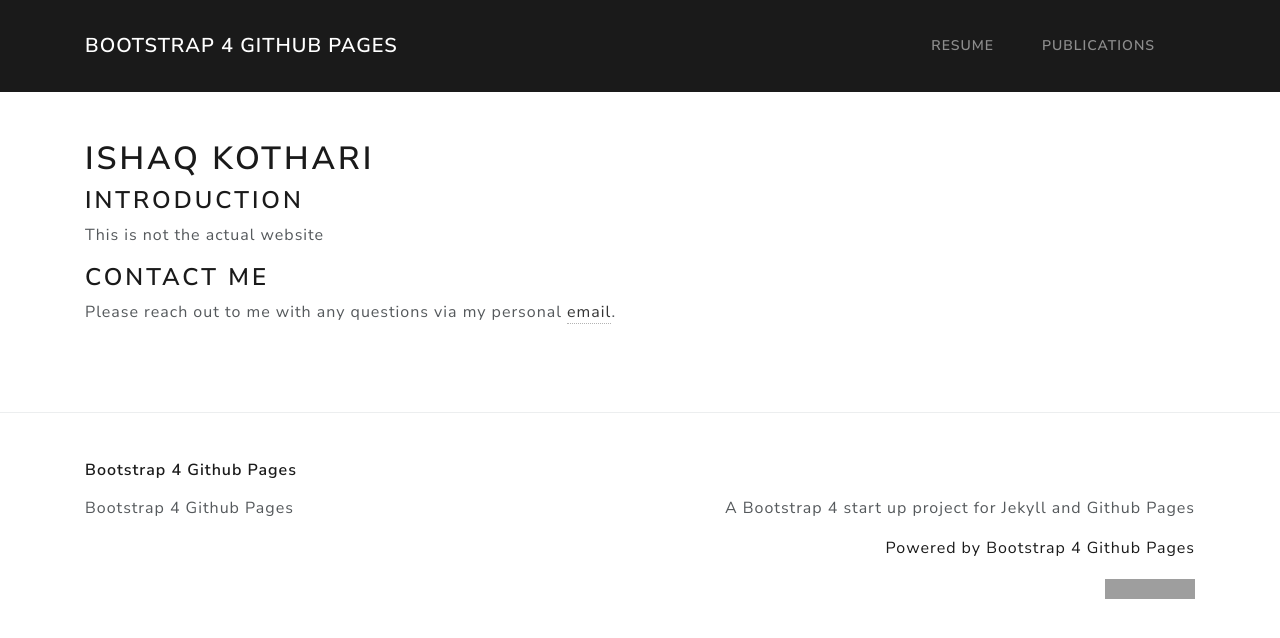
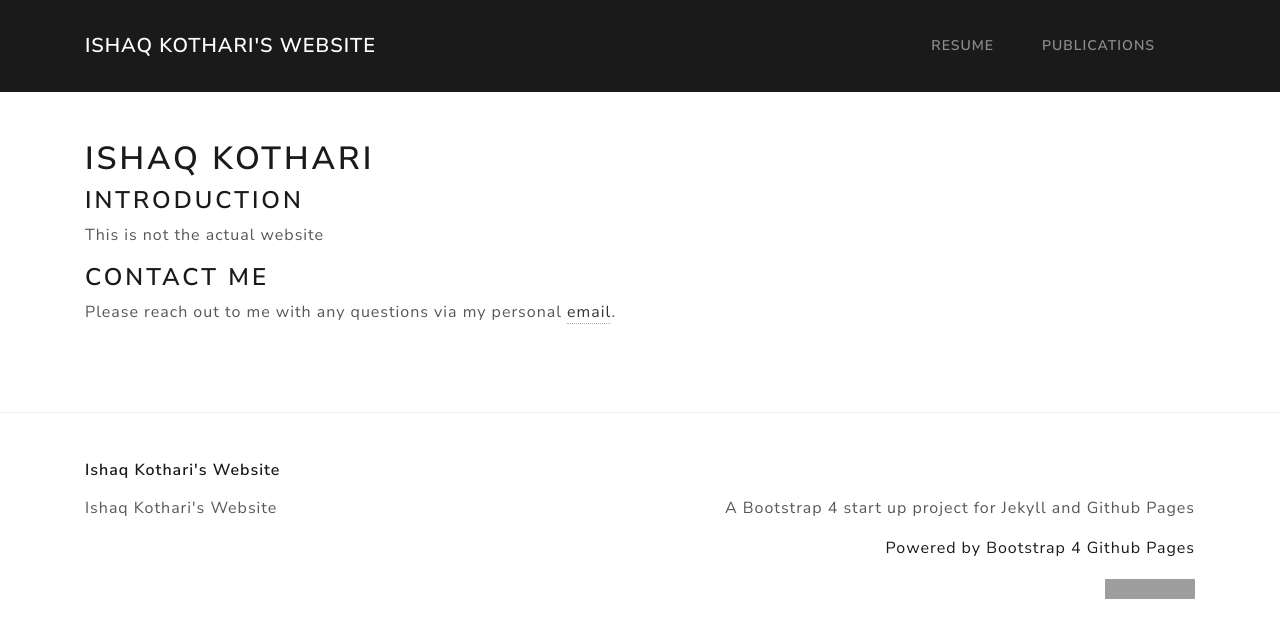
Before and after one commit to ishaqkothari/ishaqkothari.github.io, a Jekyll site: the page built from index.md, in a window 1280 px wide. Shown: the top 638 px of the page. Built offline with Jekyll 4.4.1, drawn with Linux system fonts in a browser that asks for light colours; grey boxes are pictures that could not be loaded.

Commit message:
Update _config.yml

```diff
--- a/_config.yml
+++ b/_config.yml
@@ -13,16 +13,16 @@
 # you will see them accessed via {{ site.title }}, {{ site.email }}, and so on.
 # You can create any custom variable you would like, and they will be accessible
 # in the templates via {{ site.myvariable }}.
-title: Bootstrap 4 Github Pages
+title: Ishaq Kothari's Website
 email: ""
 description: >- # this means to ignore newlines until "baseurl:"
   A Bootstrap 4 start up project for Jekyll and Github Pages
 #baseurl: "" # the subpath of your site, e.g. /blog
 #url: "" # the base hostname & protocol for your site, e.g. http://example.com
-#twitter_username: jekyllrb
-#github_username:  jekyll
+#twitter_username:
+#github_username:  ishaqkothari
 
-repository: "nicolas-van/bootstrap-4-github-pages"
+repository: "ishaqkothari/ishaqkothari.github.io"
 
 # Build settings
 plugins:
```
